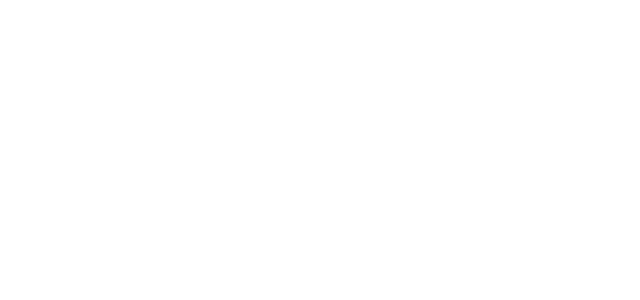
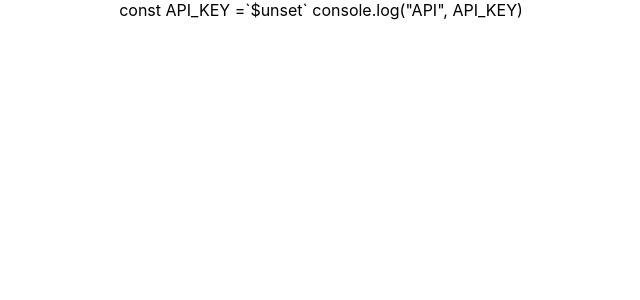
Before and after one commit to bwpeck/ScottBUI, a React (Create React App) app in the folder youtubeu/: page / in a window 1280 px wide. Shown: the top 300 px of the page, without its empty margins (319-959 px from the left). Built offline with nearby package versions, Linux system fonts and the light colour scheme; no server answers.

Commit message:
added .env file with api key testing in console log *Never do This For Client Insecure*

```diff
--- a/youtubeu/src/App.js
+++ b/youtubeu/src/App.js
@@ -1,10 +1,13 @@
-import React, {useState} from 'react'
+import React, {useState} from 'react';
+import {Container} from 'react-bootstrap';
 import './App.css';
 
 
 function App() {
   return (
     <div className="App">
+      const API_KEY =`${process.env.REACT_APP_API_KEY_YT}`
+      console.log("API", API_KEY)
 
 
     </div>
```
Also changed, not shown: 1 other file (tests, documents, lock files or other folders).
